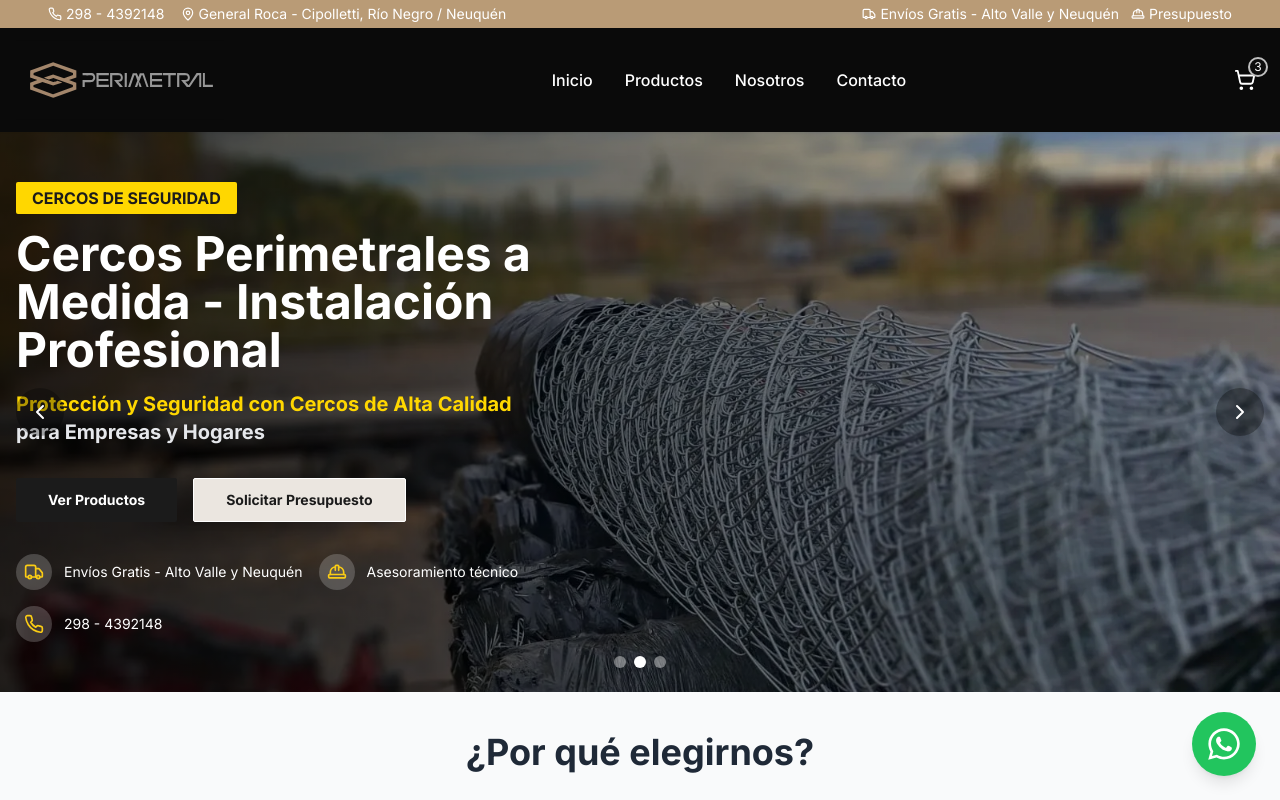
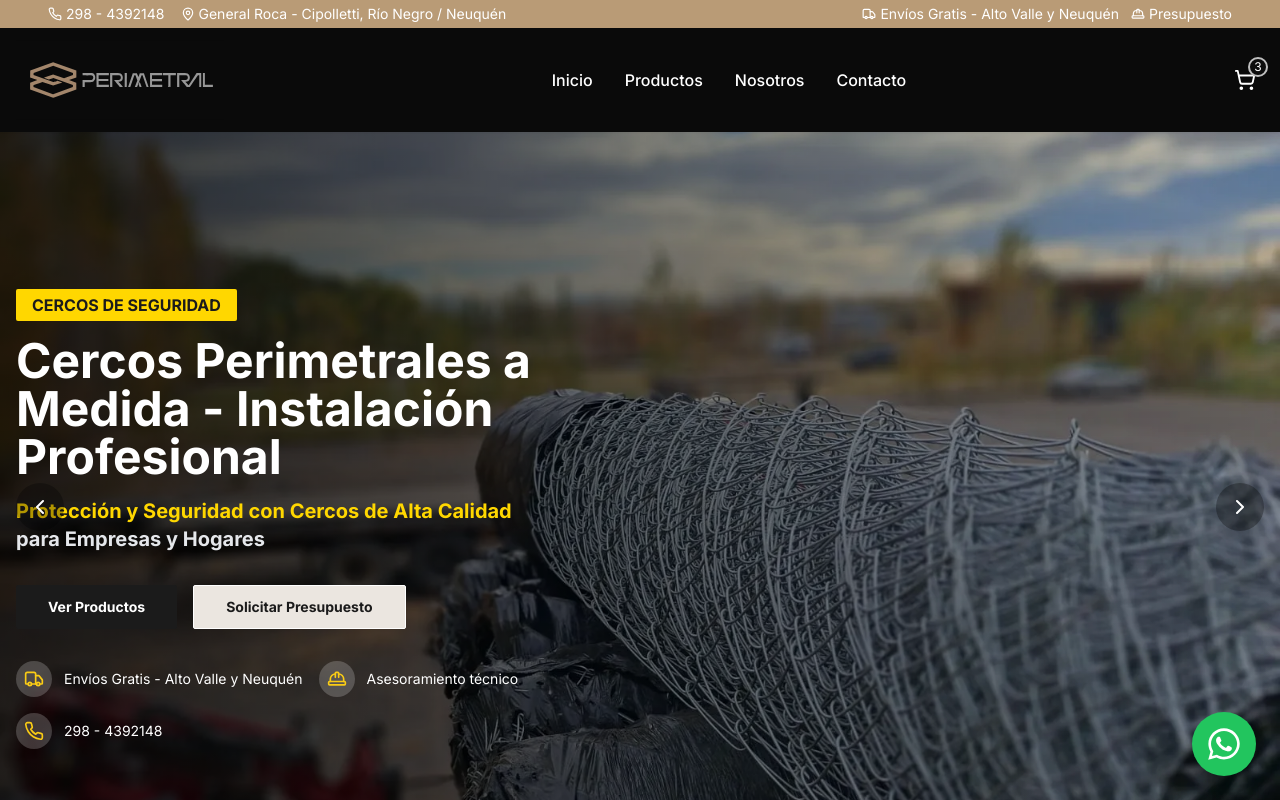
Before and after one commit to kevkarlion/Perimetral, a Next.js app: page / in a window 1280 px wide. Shown: the top 800 px of the page. Built offline with nearby package versions, Linux system fonts and the light colour scheme.

Commit message:
fixed height hero

```diff
--- a/components/hero.tsx
+++ b/components/hero.tsx
@@ -38,7 +38,7 @@ export default function HeroCarousel() {
 
   return (
     <section
-      className="relative h-[70vh] min-h-[500px] w-full overflow-hidden"
+      className="relative h-[80vh] min-h-[750px] w-full overflow-hidden"
       {...swipeHandlers}
     >
       {/* Carousel Images */}
@@ -79,8 +79,8 @@ export default function HeroCarousel() {
       </button>
 
       {/* Content */}
-      <div className="relative h-full container mx-auto px-4 flex flex-col justify-center items-start z-[50]">
-        <div className="max-w-xl text-white pt-8 pb-8">
+      <div className="relative top-3 h-full container mx-auto px-4 flex flex-col justify-center items-start z-[50]">
+        <div className="max-w-xl text-white">
           <div className="inline-block bg-yellowOne text-blackCharcoal px-4 py-1 mb-4 rounded-md font-bold">
             CERCOS DE SEGURIDAD
           </div>
```
